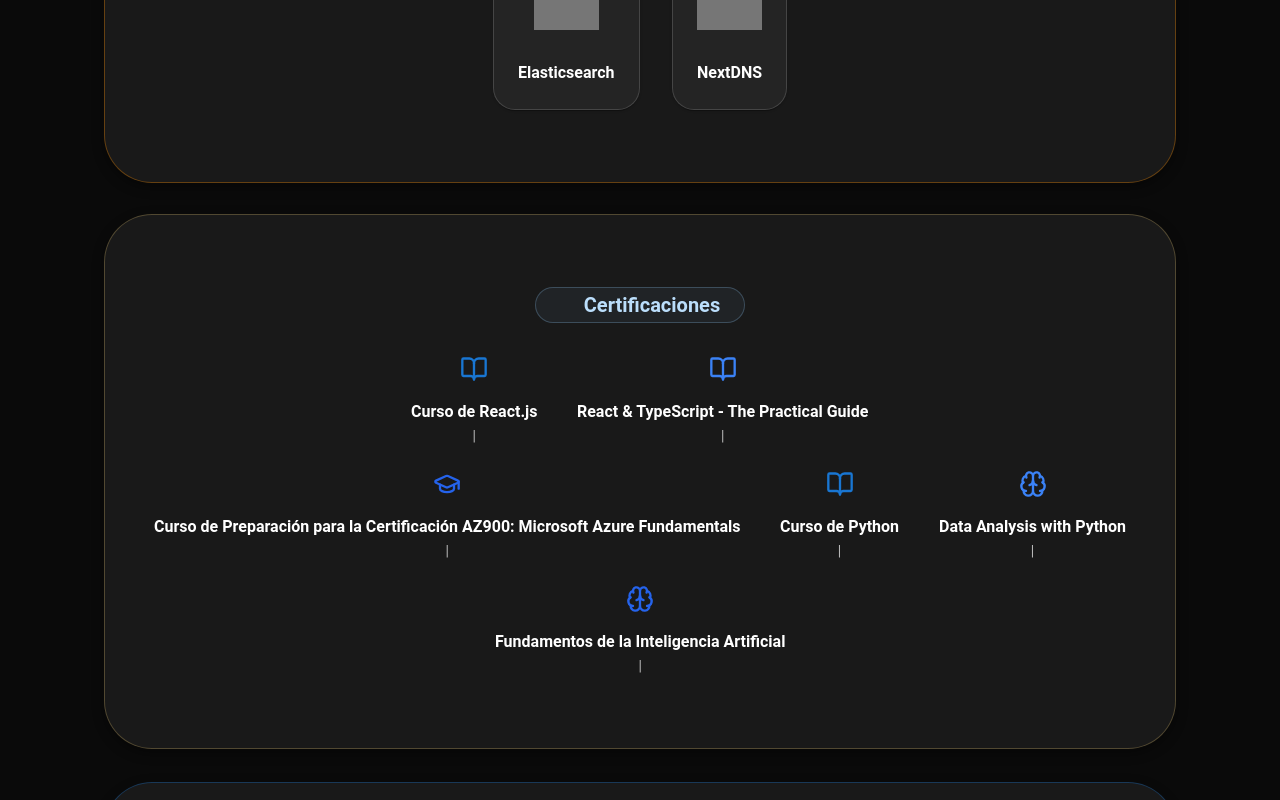
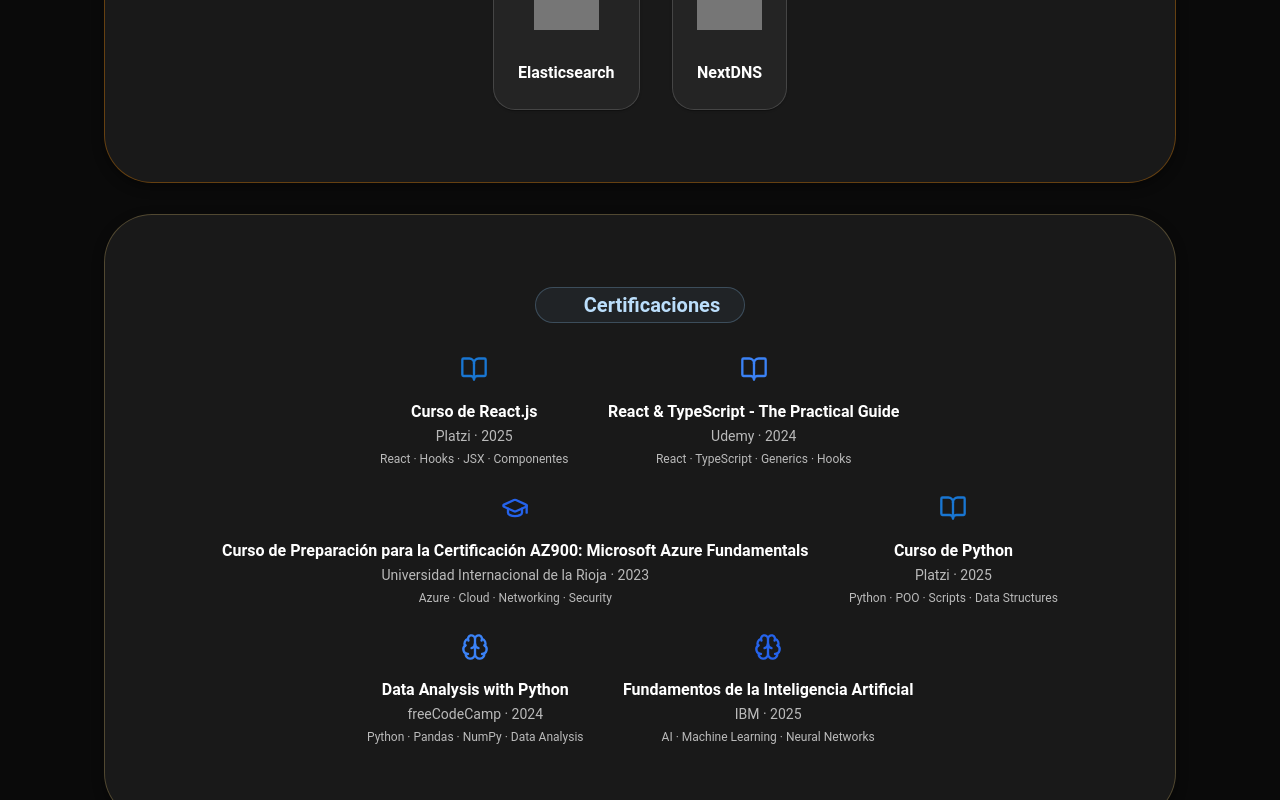
Before and after one commit to Patogol35/jorgito, a React (Vite) app: page / in a window 1280 px wide. Shown: the part 2000-2800 px from the top of the page. Built offline with nearby package versions, Linux system fonts and the light colour scheme; grey boxes are pictures that could not be loaded; some icons are missing.

Commit message:
Update Certifications.jsx

```diff
--- a/src/components/Certifications.jsx
+++ b/src/components/Certifications.jsx
@@ -76,16 +76,9 @@ export default function Certifications({ t }) {
         whileInView="visible"
         viewport={{ once: true }}
       >
-        {/* =========================
-            TÍTULO estilo Hero
-        ========================= */}
+        {/* 🔥 TÍTULO */}
         <motion.div variants={fadeCinematic}>
-          <Box
-            sx={{
-              textAlign: "center",
-              marginBottom: "2rem",
-            }}
-          >
+          <Box sx={{ textAlign: "center", marginBottom: "2rem" }}>
             <Box
               sx={{
                 display: "inline-flex",
@@ -124,7 +117,7 @@ export default function Certifications({ t }) {
           </Box>
         </motion.div>
 
-        {/* GRID con animación coordinada */}
+        {/* GRID */}
         <Grid container spacing={3} justifyContent="center">
           {certificaciones.map((cert, i) => {
             const Icon = iconTypes[i];
@@ -139,6 +132,7 @@ export default function Certifications({ t }) {
                   <Box sx={{ textAlign: "center", px: 1 }}>
                     <Icon size={28} color={iconColors[i]} />
 
+                    {/* TITULO */}
                     <Typography
                       variant="subtitle1"
                       sx={{ fontWeight: "bold", mt: 1 }}
@@ -146,8 +140,21 @@ export default function Certifications({ t }) {
                       {cert.titulo}
                     </Typography>
 
+                    {/* ✅ CAMBIO AQUÍ */}
                     <Typography variant="body2" color="text.secondary">
-                      {cert.institucion} | {cert.año}
+                      {cert.descripcion}
+                    </Typography>
+
+                    {/* ✅ NUEVO (opcional, sin romper diseño) */}
+                    <Typography
+                      variant="caption"
+                      sx={{
+                        display: "block",
+                        mt: 0.5,
+                        opacity: 0.7,
+                      }}
+                    >
+                      {cert.tecnologias.join(" · ")}
                     </Typography>
                   </Box>
                 </motion.div>
```
Lines whose indentation alone changed are shown as unchanged.
